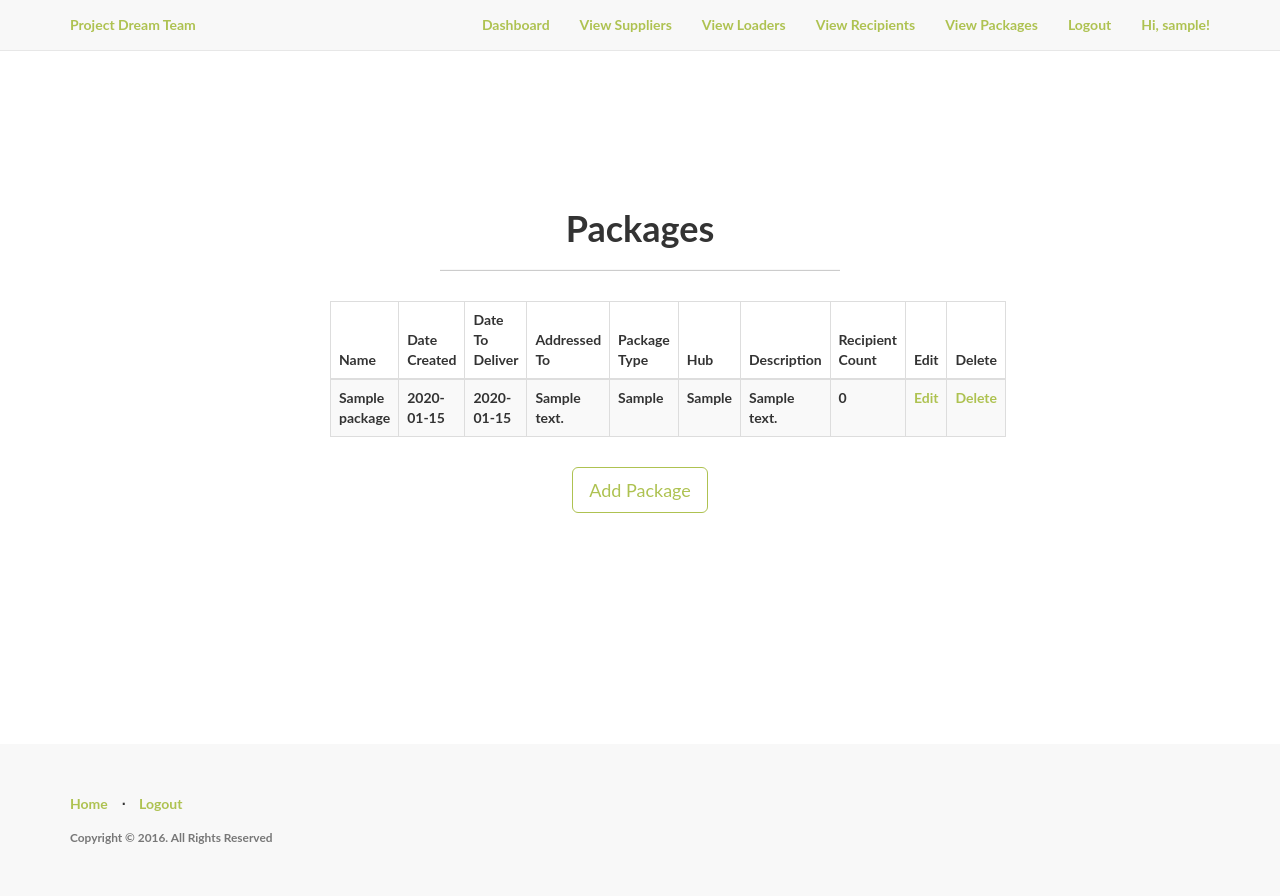
After one commit to alaroker/Tunga-Greenmile-Project, a Flask app: page /admin/packages in a window 1280 px wide. The commit adds this page. Run offline with Flask 2, Linux system fonts and the light colour scheme; a user stored in the database is signed in; tables that the repository leaves empty hold one stand-in row (values such as "Sample post"); parts of the project's set-up code (start-up, migrations or seed data) failed here and were passed over; some libraries are stand-ins or nearby versions.

Commit message:
admin packages

```diff
--- a/app/admin/views.py
+++ b/app/admin/views.py
@@ -0,0 +1,124 @@
+# app/admin/views.py
+
+from flask import abort, flash, redirect, render_template, url_for
+from flask_login import current_user, login_required
+
+from . import admin
+from . forms import PackageForm
+from .. import db
+from ..models import Package
+
+
+def check_admin():
+    """
+    Prevent non-admins from accessing the page
+    """
+    if not current_user.is_admin:
+        abort(403)
+
+# Department Views
+
+
+@admin.route('/packages', methods=['GET', 'POST'])
+@login_required
+def list_packages():
+    """
+    List all packages
+    """
+    check_admin()
+
+    packages = Package.query.all()
+
+    return render_template('admin/packages/packages.html',
+                           packages=packages, title="Packages")
+
+
+@admin.route('/packages/add', methods=['GET', 'POST'])
+@login_required
+def add_package():
+    """
+     Add a package to the database
+    """
+    check_admin()
+
+    add_package = True
+
+    form = PackageForm()
+    if form.validate_on_submit():
+        package = Package(name=form.name.data, date_created = form.date_created.data, date_to_deliver = form.date_to_deliver.data,
+        addressed_to = form.addressed_to.data, package_type = form.package_type.data, hub = form.hub.data,
+                                description=form.description.data,)
+        # try:
+            # add department to the database
+        db.session.add(package)
+        db.session.commit()
+        flash('You have successfully added a new package.')
+        # except:
+            # in case department name already exists
+            # flash('Error: package name already exists.')
+
+        # redirect to departments page
+        return redirect(url_for('admin.list_packages'))
+
+    # load department template
+    return render_template('admin/packages/package.html', action="Add",
+                           add_package=add_package, form=form,
+                           title="Add Package")
+
+
+@admin.route('/packages/edit/<int:id>', methods=['GET', 'POST'])
+@login_required
+def edit_package(id):
+    """
+    Edit a package
+    """
+    check_admin()
+
+    add_package = False
+
+    package = Package.query.get_or_404(id)
+    form = PackageForm(obj=package)
+    if form.validate_on_submit():
+        package.name = form.name.data
+        package.date_created = form.date_created.data
+        package.date_to_deliver = form.date_to_deliver.data
+        package.addressed_to = form.addressed_to.data
+        package.package_type = form.package_type.data
+        package.hub = form.hub.data
+        package.description = form.description.data
+        db.session.commit()
+        flash('You have successfully edited the package.')
+
+        # redirect to the departments page
+        return redirect(url_for('admin.list_packages'))
+
+
+    form.name.data = package.name
+    form.date_created.data = package.date_created
+    form.date_to_deliver.data = package.date_to_deliver
+    form.addressed_to.data = package.addressed_to
+    form.package_type.data = package.package_type
+    form.hub.data = package.hub
+    form.description.data = package.description
+    return render_template('admin/packages/package.html', action="Edit",
+                           add_package=add_package, form=form,
+                           package=package, title="Edit Package")
+
+
+@admin.route('/packages/delete/<int:id>', methods=['GET', 'POST'])
+@login_required
+def delete_package(id):
+    """
+    Delete a package from the database
+    """
+    check_admin()
+
+    package = Package.query.get_or_404(id)
+    db.session.delete(package)
+    db.session.commit()
+    flash('You have successfully deleted the package.')
+
+    # redirect to the departments page
+    return redirect(url_for('admin.list_packages'))
+
+    return render_template(title="Delete Package")
--- a/app/supplier/views.py
+++ b/app/supplier/views.py
@@ -33,7 +33,7 @@ def list_packages():
                            packages=packages, title="Packages")
 
 
-@supplier.route('/suppliers/add', methods=['GET', 'POST'])
+@supplier.route('/packages/add', methods=['GET', 'POST'])
 @login_required
 def add_package():
     """
@@ -41,7 +41,7 @@ def add_package():
     """
     check_supplier()
 
-    add_supplier = True
+    add_package = True
 
     form = PackageForm()
     if form.validate_on_submit():
--- /dev/null
+++ b/app/templates/admin/packages/packages.html
@@ -0,0 +1,79 @@
+{% import "bootstrap/utils.html" as utils %}
+{% extends "base.html" %}
+{% block title %}Packages{% endblock %}
+{% block body %}
+<div class="content-section">
+  <div class="outer">
+    <div class="middle">
+      <div class="inner">
+        <br/>
+        {{ utils.flashed_messages() }}
+        <br/>
+        <h1 style="text-align:center;">Packages</h1>
+        {% if packages %}
+          <hr class="intro-divider">
+          <div class="center">
+            <table class="table table-striped table-bordered">
+              <thead>
+                <tr>
+                  <th width="15%"> Name </th>
+                  <th width="15%"> Date Created </th>
+                  <th width="15%"> Date To Deliver </th>
+                  <th width="15%"> Addressed To </th>
+                  <th width="15%"> Package Type </th>
+                  <th width="15%"> Hub </th>
+                  <th width="40%"> Description </th>
+                  <th width="15%"> Recipient Count </th>
+                  <th width="15%"> Edit </th>
+                  <th width="15%"> Delete </th>
+                </tr>
+              </thead>
+              <tbody>
+              {% for package in packages %}
+                <tr>
+                  <td> {{ package.name }} </td>
+                  <td> {{ package.date_created }} </td>
+                  <td> {{ package.date_to_deliver }} </td>
+                  <td> {{ package.addressed_to }} </td>
+                  <td> {{ package.package_type }} </td>
+                  <td> {{ package.hub }} </td>
+                  <td> {{ package.description }} </td>
+                  <td>
+                    {% if packages.users %}
+                      {{ packages.users.count() }}
+                    {% else %}
+                      0
+                    {% endif %}
+                  </td>
+                  <td>
+                    <a href="{{ url_for('admin.edit_package', id=package.id) }}">
+                      <i class="fa fa-pencil"></i> Edit
+                    </a>
+                </td>
+                <td>
+                  <a href="{{ url_for('admin.delete_package', id=package.id) }}">
+                    <i class="fa fa-trash"></i> Delete
+                  </a>
+                </td>
+              </tr>
+            {% endfor %}
+            </tbody>
+          </table>
+        </div>
+        <div style="text-align: center">
+      {% else %}
+        <div style="text-align: center">
+          <h3> No packages have been added. </h3>
+          <hr class="intro-divider">
+      {% endif %}
+        <a href="{{ url_for('supplier.add_package') }}" class="btn btn-default btn-lg">
+          <i class="fa fa-plus"></i>
+
+          Add Package
+          </a>
+        </div>
+      </div>
+    </div>
+  </div>
+</div>
+{% endblock %}
--- a/app/templates/base.html
+++ b/app/templates/base.html
@@ -24,6 +24,10 @@
               <ul class="nav navbar-nav navbar-right">
                     {% if current_user.is_authenticated %}
                     <li><a href="{{ url_for('home.dashboard') }}">Dashboard</a></li>
+                    <li><a href="#">View Suppliers</a></li>
+                    <li><a href="#">View Loaders</a></li>
+                    <li><a href="#">View Recipients</a></li>
+                    <li><a href="{{ url_for('admin.list_packages') }}">View Packages</a></li>
                     <li><a href="{{ url_for('auth.logout') }}">Logout</a></li>
                     <li><a><i class="fa fa-user"></i>  Hi, {{ current_user.username }}!</a></li>
                   {% else %}
--- a/app/templates/supplierbase.html
+++ b/app/templates/supplierbase.html
@@ -26,6 +26,8 @@
                     {% if current_user.is_supplier %}
         <li><a href="{{ url_for('home.supplier_dashboard') }}">Dashboard</a></li>
         <li><a href="{{ url_for('supplier.list_packages') }}">Packages</a></li>
+
+
 
 
       {% else %}
```
Also changed, not shown: app/admin/forms.py (+26 -0 lines), app/templates/admin/packages/package.html (added, +28 -0 lines).
